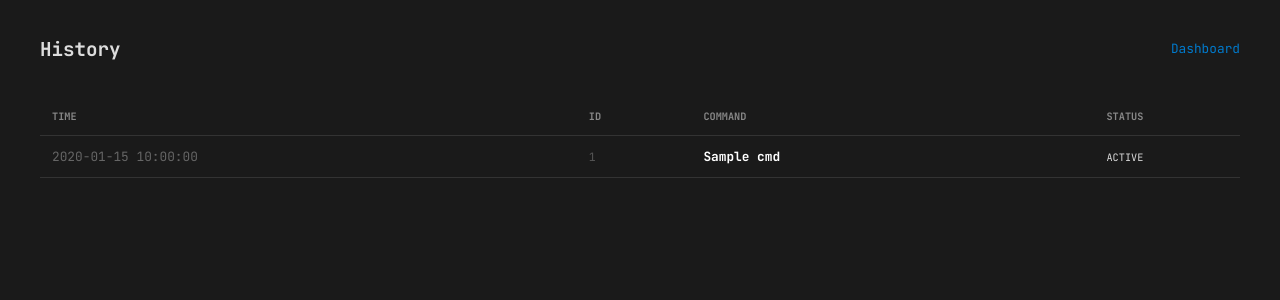
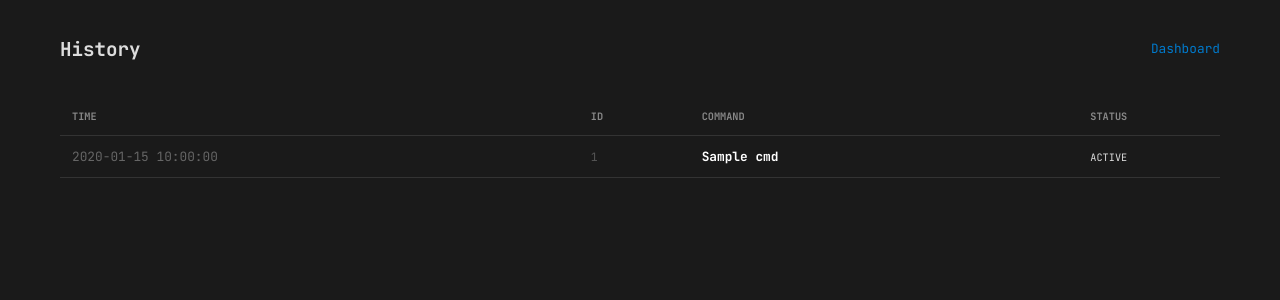
Before and after one commit to aelaroussi/bridge-server, a Flask app: template templates/history.html in a window 1280 px wide. Shown: the top 300 px of the page. Run offline with Flask 3, Linux system fonts and the light colour scheme; the template is opened without the code that fills it: most values are stand-ins (such as "Sample title", 1, 10 or a date in 2020).

Commit message:
reset css on history page

```diff
--- a/templates/history.html
+++ b/templates/history.html
@@ -5,6 +5,13 @@
     <title>Remote Shell | Command History</title>
     <link href="https://fonts.googleapis.com/css2?family=JetBrains+Mono:wght@400;700&display=swap" rel="stylesheet">
     <style>
+        *,
+        *::before,
+        *::after {
+            box-sizing: border-box;
+            outline: none
+        }
+
         body {
             font-size: .8rem;
             font-family: 'JetBrains Mono', monospace;
```
